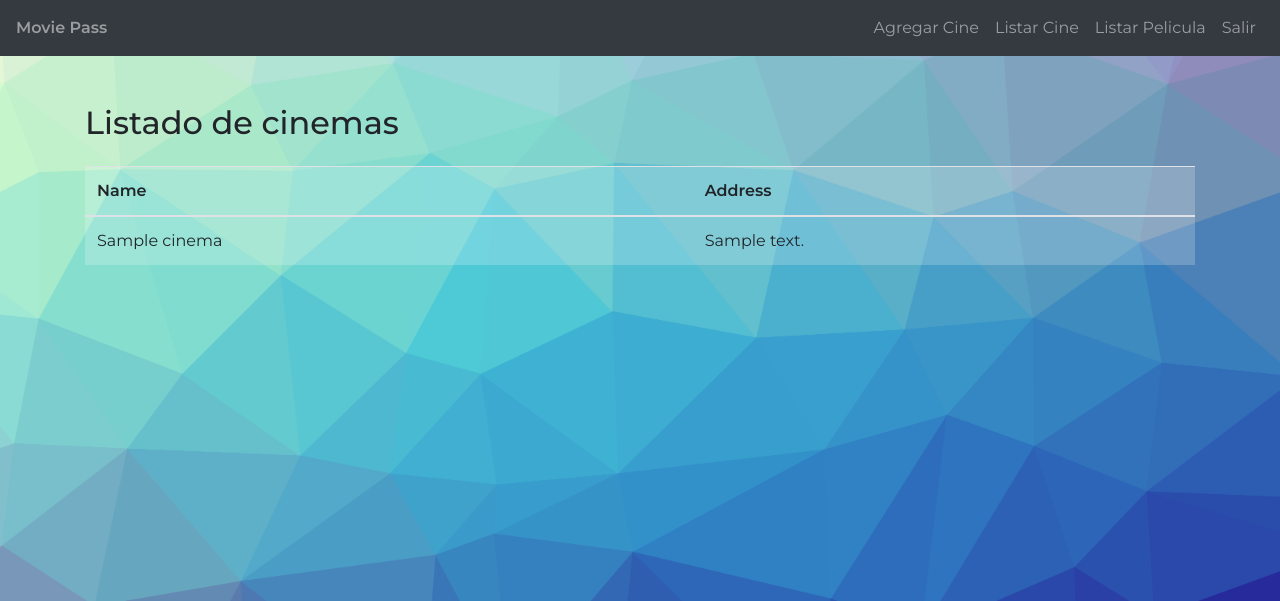
After one commit to mennaenzo/MoviePass, a PHP site: template Views/cinema-list-user.php in a window 1280 px wide. The commit adds this page. Shown: the top 601 px of the page. Run offline with PHP 8.4, Linux system fonts and the light colour scheme; the template is opened without the code that fills it: most values are stand-ins (such as "Sample title", 1, 10 or a date in 2020); data that the repository does not hold is empty; a stand-in replaces the project's code that opens the database connection; some libraries are stand-ins or nearby versions.

Commit message:
Agregue la vista del listado de cines para el usuario sin que tenga la posibilidad de agregar salas

```diff
--- /dev/null
+++ b/Views/cinema-list-user.php
@@ -0,0 +1,32 @@
+<?php
+require_once('nav.php');
+?>
+<main class="py-5">
+    <section id="listado" class="mb-5">
+        <div class="container">
+            <h2 class="mb-4">Listado de cinemas</h2>
+            <table class="table bg-light-alpha">
+                <thead>
+                <th>Name</th>
+                <th>Address</th>
+
+                </thead>
+                <tbody>
+
+                <?php
+                foreach($cinemaList as $cinema)
+                {
+                    ?>
+                    <tr>
+                        <td><?php echo $cinema->getName() ?></td>
+                        <td><?php echo $cinema->getAddress() ?></td>
+
+                    </tr>
+                    <?php
+                }
+                ?>
+                </tbody>
+            </table>
+        </div>
+    </section>
+</main>
--- a/Views/nav.php
+++ b/Views/nav.php
@@ -14,7 +14,7 @@
          </span>
             <ul class="navbar-nav ml-auto">
                 <li class="nav-item">
-                    <a class="nav-link" href="<?php echo FRONT_ROOT ?>">Lista de cine</a>
+                    <a class="nav-link" href="<?php echo FRONT_ROOT ?>User/ShowListViewCinema_user">Lista de cine</a>
                 </li>
                 <li class="nav-item">
                     <a class="nav-link" href="<?php echo FRONT_ROOT ?>Movie/ShowListView">Lista de peliculas</a>
```
Also changed, not shown: Controllers/UserController.php (+7 -2 lines).
